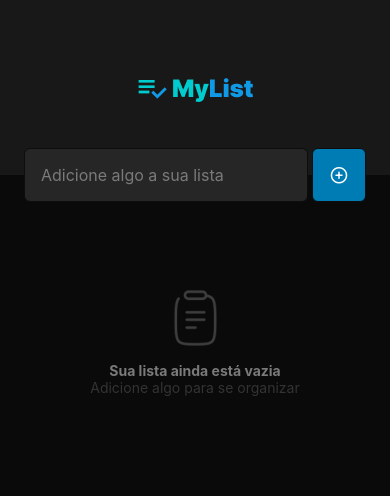
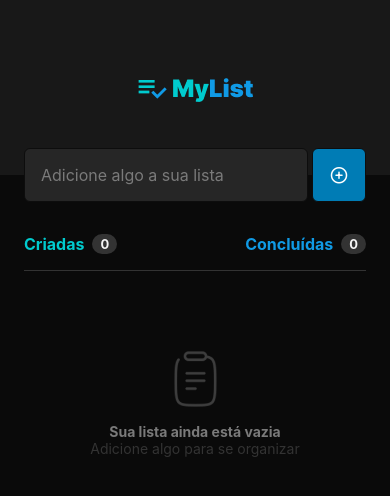
Before and after one commit to nicholasveras/myList, a React Native app: screen / in a window 390 px wide. Shown: the top 496 px of the page. Built offline with nearby package versions, Linux system fonts and the light colour scheme.

Commit message:
feat: styles for info count

```diff
--- a/App.js
+++ b/App.js
@@ -55,14 +55,35 @@ export default function App() {
         <Button onPress={handleAddTask} />
       </View>
 
+      <View style={styles.info}>
+        <View style={styles.typeView}>
+          <Text style={styles.type}>Criadas</Text>
+
+          <View style={styles.qtdView}>
+            <Text style={styles.qtdNumber}>0</Text>
+          </View>
+        </View>
+
+        <View style={styles.typeView}>
+          <Text style={[styles.type, { color: COLORS.blue500 }]}>
+            Concluídas
+          </Text>
+
+          <View style={styles.qtdView}>
+            <Text style={styles.qtdNumber}>0</Text>
+          </View>
+        </View>
+      </View>
+
       <FlatList
         data={list}
         keyExtractor={(item) => item}
         renderItem={({ item }) => <Item data={item} />}
         contentContainerStyle={{
           flexDirection: "column-reverse", // inverte a ordem da lista
-          paddingTop: 16,
+          paddingTop: 8,
           paddingHorizontal: 24,
+          paddingBottom: 48,
           gap: 8,
         }}
         ListEmptyComponent={() => renderEmptyList()}
@@ -92,4 +113,37 @@ const styles = StyleSheet.create({
     fontWeight: "bold",
     marginTop: 16,
   },
+  info: {
+    flexDirection: "row",
+    alignItems: "center",
+    justifyContent: "space-between",
+    marginTop: 32,
+    marginHorizontal: 24,
+    paddingBottom: 16,
+    borderBottomWidth: 1,
+    borderBottomColor: COLORS.gray500,
+  },
+  typeView: {
+    flexDirection: "row",
+    alignItems: "center",
+  },
+  type: {
+    fontSize: 16,
+    color: COLORS.ciano,
+    fontWeight: "bold",
+  },
+  qtdView: {
+    backgroundColor: COLORS.gray500,
+    paddingHorizontal: 8,
+    paddingVertical: 2,
+    alignItems: "center",
+    justifyContent: "center",
+    borderRadius: 99,
+    marginLeft: 8,
+  },
+  qtdNumber: {
+    fontSize: 13,
+    color: COLORS.white,
+    fontWeight: "bold",
+  },
 });
```
